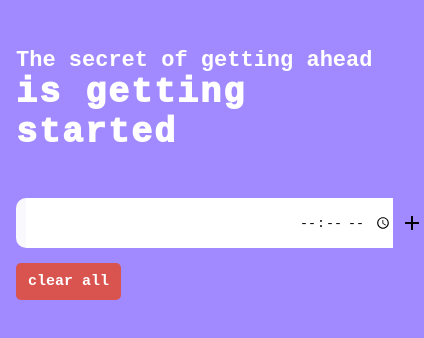
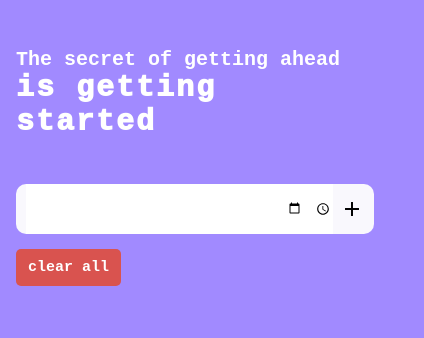
Before and after one commit to Ahmed-BenHajAmor/AngularTodoListApp, an Angular app: page / in a window 390 px wide. Shown: the top 338 px of the page, 424 px wide, since content can reach past the window. Built offline with nearby package versions, Linux system fonts and the light colour scheme.

Commit message:
responsiveWithBtterUX

```diff
--- a/src/app/app.component.css
+++ b/src/app/app.component.css
@@ -9,6 +9,13 @@
 
 .tile{
     color: #ffffff;
+}
+
+.tile > h3{
+    font-weight: 600;font-size: 22px
+}
+.tile span{
+    font-size: 35px; font-weight: 1000; letter-spacing: 2px;
 }
 
 @media screen and (max-width: 1200px) {
@@ -38,4 +45,11 @@
     .app-container{
        padding: 3rem 1rem;
     }
+
+    .tile > h3{
+        font-size: 20px;
+    }
+    .tile  span{
+        font-size: 30px;
+    }
 }
--- a/src/app/app.component.html
+++ b/src/app/app.component.html
@@ -1,6 +1,6 @@
 <section class="app-container">
     <div class="tile">
-        <h3 style="font-weight: 600;font-size: 22px">The secret of getting ahead <br/> <span style="font-size: 35px; font-weight: 1000; letter-spacing: 2px;">is getting started</span> </h3>
+        <h3 >The secret of getting ahead <br/> <span >is getting started</span> </h3>
     </div>
 
     <app-header></app-header>
--- a/src/app/header/header.component.css
+++ b/src/app/header/header.component.css
@@ -8,11 +8,13 @@
     display: flex;
     align-items: center;
     height: 50px;
+    max-width: 100%;
 
 }
 
 .flexible-input {
-    flex: 1;
+    flex-grow: 1;
+    width: 0;
     font-size: 21px;
     color: rgb(61, 61, 61);
 }
@@ -20,7 +22,6 @@
 .input-field > input{
     border: 0;
     outline: none;
-    width: auto;
     height: 100%;
 }
 
@@ -45,3 +46,25 @@
     cursor: pointer;
     font-size: 15px;
 }
+
+.todo-date{
+    margin-right: 10px;
+}
+
+
+
+@media screen and (max-width: 800px){
+    input[type="date"] {
+        color: transparent;
+        width: 20px
+    }
+
+    input[type="time"]{
+        color: transparent;
+        width: 30px;
+
+    }
+    .todo-date{
+        margin-right: 0;
+    }
+}
--- a/src/app/header/header.component.html
+++ b/src/app/header/header.component.html
@@ -2,10 +2,13 @@
 
 <form (submit)="addTodo()" class="input-field">
     <input class="flexible-input" name="todo-text" type="text" [(ngModel)] = "todoText">
+    <input class="todo-date" name="todo-time" type="date" [(ngModel)] = "todoDate">
     <input name="todo-time" type="time" [(ngModel)] = "todoTime">
     <button type="submit" class="add-btn">
         <i class="material-icons">add</i>
     </button>
+
+
 </form>
 
 <button (click)="clearTodos()" class="clear-btn">clear all</button>
--- a/src/app/header/header.component.ts
+++ b/src/app/header/header.component.ts
@@ -2,12 +2,12 @@ import { Component } from '@angular/core';
 import { TodosService } from '../services/todos.service';
 import { FormsModule } from '@angular/forms';
 import { v4  } from 'uuid';
-
+import { MatDatepickerModule } from '@angular/material/datepicker';
 
 @Component({
   selector: 'app-header',
   standalone: true,
-  imports: [FormsModule, ],
+  imports: [FormsModule, MatDatepickerModule],
   templateUrl: './header.component.html',
   styleUrl: './header.component.css'
 })
@@ -15,20 +15,30 @@ export class HeaderComponent {
 
   todoText : string = "";
   todoTime : string = "";
+  todoDate : string = "";
 
   constructor(private todosService : TodosService) {}
 
   addTodo(){
-    if(this.todoTime){
+    if(this.todoText.length !== 0 && this.todoTime && this.todoDate){
 
       this.todosService.addTodo({
         id: v4(),
         text: this.todoText,
         time: this.todoTime,
+        date: this.todoDate,
         done: false
 
       })
       this.todoText = "";
+    }else if(this.todoText.length === 0){
+      alert("Empty Todos are not valid !!!")
+
+    }else if(!this.todoDate){
+      alert("Date is required !!!")
+
+    }else{
+      alert('Time is required !!!')
     }
 
   }
--- a/src/app/services/todos.service.ts
+++ b/src/app/services/todos.service.ts
@@ -5,6 +5,7 @@ export interface Todo {
   id: string,
   text: string,
   time: string,
+  date : string,
   done: boolean,
 }
 
@@ -36,6 +37,7 @@ export class TodosService {
   addTodo(todo: Todo) : void{
     if(todo.text.length > 1 && todo.time)
       this.todosList.push(todo);
+      this.todosList.sort((a, b)=> new Date(`${a.date} ${a.time}`) > new Date(`${b.date} ${b.time}`) ? 1 : -1)
       this.saveTodos()
   }
 
--- a/src/app/tasks/tasks.component.css
+++ b/src/app/tasks/tasks.component.css
@@ -46,3 +46,25 @@
     display: flex;
     align-items: center;
 }
+
+.todo-options{
+    display: flex;
+}
+
+@media screen and (max-width: 900px) {
+
+    .todo-container{
+        display: flex;
+        flex-direction: column;
+        justify-content: center;
+        align-items: center;
+        gap:20px;
+    }
+}
+@media screen and (max-width: 500px) {
+
+    .tasks-list{
+        padding: 0 5px;
+
+    }
+}
--- a/src/app/tasks/tasks.component.html
+++ b/src/app/tasks/tasks.component.html
@@ -1,11 +1,13 @@
 <div class="tasks-list">
     <div *ngFor="let todo of todosList" class="todo-container">
-        <p class="flexiable todo-text">{{todo.text}}</p>
+        <p class="flexiable todo-text" [ngStyle]="{'text-decoration': todo.done ? 'line-through' : ''}">{{todo.text}}</p>
+        <div class="todo-options">
+            <p class="todo-time">{{todo.date}}, {{todo.time}}</p>
 
-        <p class="todo-time">{{todo.time}}</p>
+            <span (click)="changeDoneStatus(todo.id)" class="material-icons done-icon" [ngStyle]="{color: todo.done ? 'green' : 'grey'}">check_circle</span>
 
-        <span (click)="changeDoneStatus(todo.id)" class="material-icons done-icon" [ngStyle]="{color: todo.done ? 'green' : 'grey'}">check_circle</span>
+            <span (click)="removeTodo(todo.id)" class="material-icons delete-todo">close</span>
+        </div>
 
-        <span (click)="removeTodo(todo.id)" class="material-icons delete-todo">close</span>
     </div>
 </div>
```
